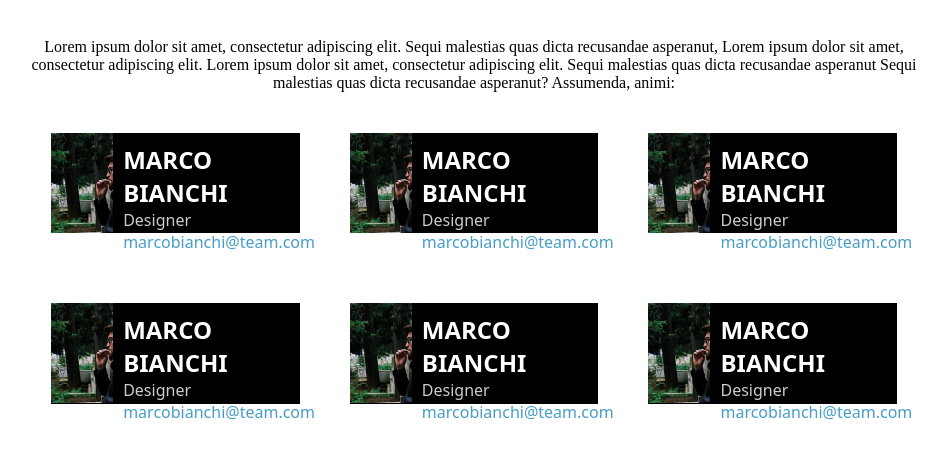
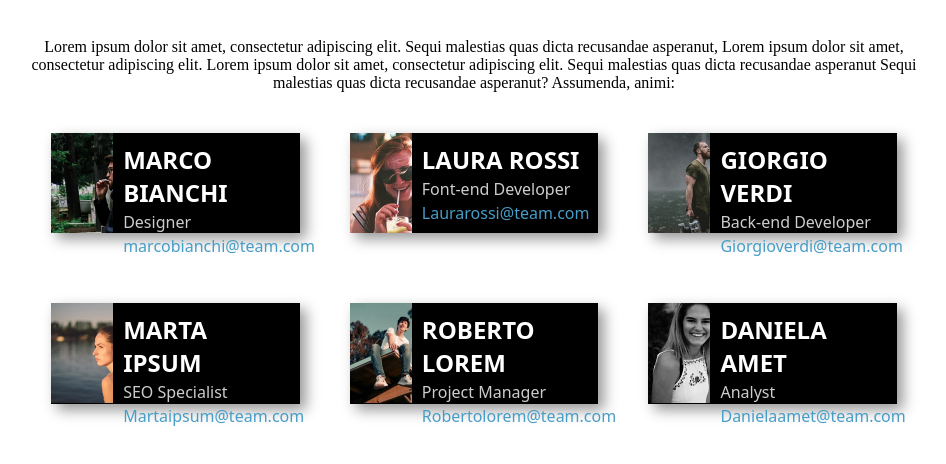
Before and after one commit to AngeloDima/html-css-float-cards, a plain HTML site: page index.html in a window 1280 px wide. Shown: the part 112-576 px from the top of the page, without its empty margins (166-1112 px from the left). Drawn offline with Linux system fonts and the light colour scheme.

Commit message:
Fine float

```diff
--- a/index.html
+++ b/index.html
@@ -42,56 +42,56 @@
 
             <div class="Box-size">
                 <div class="imag">
-                    <img src="img/male1.png" alt="">
+                    <img src="img/female1.png" alt="">
                 </div>
                 <div class="Info">
-                    <h2>MARCO BIANCHI</h2>
-                    <p>Designer</p>
-                    <a href="">marcobianchi@team.com</a>
+                    <h2>LAURA ROSSI</h2>
+                    <p>Font-end Developer</p>
+                    <a href="">Laurarossi@team.com</a>
                 </div>
             </div>
 
             <div class="Box-size">
                 <div class="imag">
-                    <img src="img/male1.png" alt="">
+                    <img src="img/male2.png" alt="">
                 </div>
                 <div class="Info">
-                    <h2>MARCO BIANCHI</h2>
-                    <p>Designer</p>
-                    <a href="">marcobianchi@team.com</a>
+                    <h2>GIORGIO VERDI</h2>
+                    <p>Back-end Developer</p>
+                    <a href="">Giorgioverdi@team.com</a>
                 </div>
             </div>
 
             <div class="Box-size">
                 <div class="imag">
-                    <img src="img/male1.png" alt="">
+                    <img src="img/female2.png" alt="">
                 </div>
                 <div class="Info">
-                    <h2>MARCO BIANCHI</h2>
-                    <p>Designer</p>
-                    <a href="">marcobianchi@team.com</a>
+                    <h2>MARTA IPSUM</h2>
+                    <p>SEO Specialist</p>
+                    <a href="">Martaipsum@team.com</a>
                 </div>
             </div>
 
             <div class="Box-size">
                 <div class="imag">
-                    <img src="img/male1.png" alt="">
+                    <img src="img/male3.png" alt="">
                 </div>
                 <div class="Info">
-                    <h2>MARCO BIANCHI</h2>
-                    <p>Designer</p>
-                    <a href="">marcobianchi@team.com</a>
+                    <h2>ROBERTO LOREM</h2>
+                    <p>Project Manager</p>
+                    <a href="">Robertolorem@team.com</a>
                 </div>
             </div>
 
             <div class="Box-size">
                 <div class="imag">
-                    <img src="img/male1.png" alt="">
+                    <img src="img/female3.png" alt="">
                 </div>
                 <div class="Info">
-                    <h2>MARCO BIANCHI</h2>
-                    <p>Designer</p>
-                    <a href="">marcobianchi@team.com</a>
+                    <h2>DANIELA AMET</h2>
+                    <p>Analyst</p>
+                    <a href="">Danielaamet@team.com</a>
                 </div>
             </div>
         </div>
--- a/style.css
+++ b/style.css
@@ -42,6 +42,8 @@ header h1{
     background-color: black;
     float: left;
     margin: 35px 25px;
+
+    box-shadow: 6px 6px 13px #979797;
 }
 
 .imag{
@@ -71,6 +73,7 @@ header h1{
 
 .Info p{
     color: #cdcdcd;
+    margin: 2px 0px;
 }
 
 .Info a{
```
